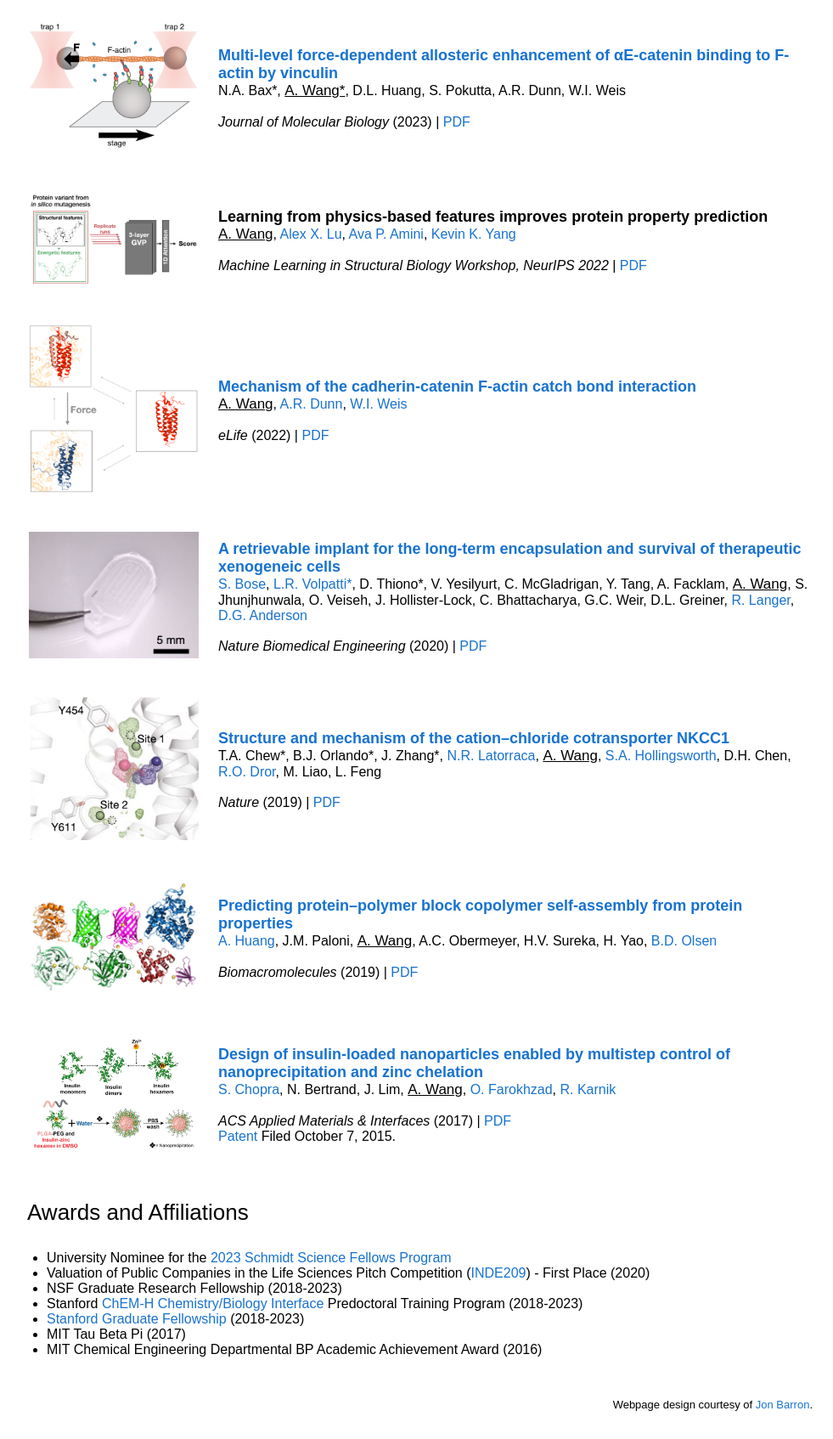
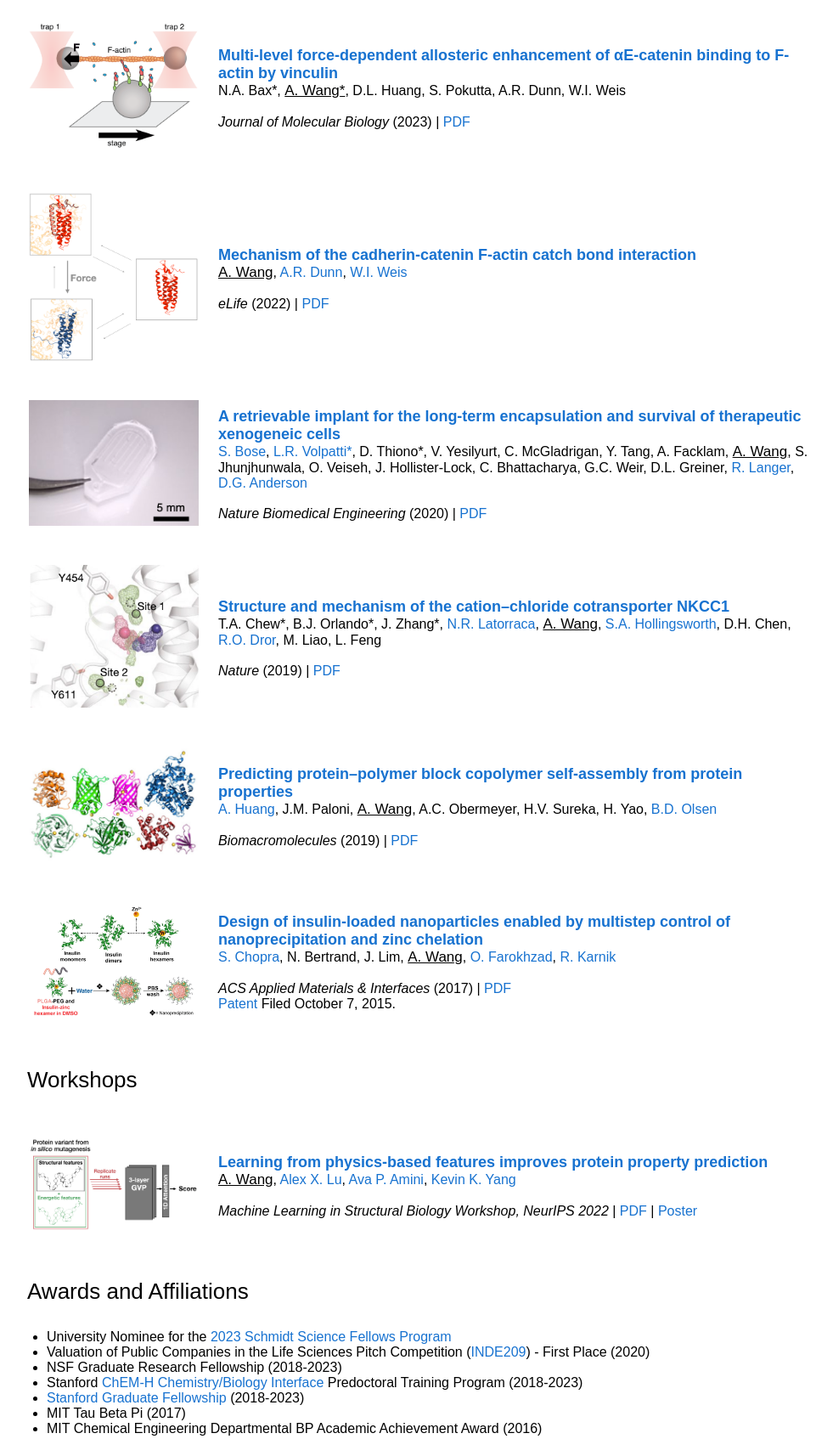
Before and after one commit to amywangsci/amywangsci.github.io, a plain HTML site: page index.html in a window 1280 px wide. Shown: the part 581-2275 px from the top of the page at 85% size, without its empty margins (154-1135 px from the left). Drawn offline with Linux system fonts and the light colour scheme.

```diff
--- a/index.html
+++ b/index.html
@@ -82,8 +82,7 @@
               <p style="text-align:center">
                 <name>Amy Wang</name>
               </p>
-              <p>Hi! I'm a senior scientist at Genentech, <a href="https://www.gene.com/scientists/our-scientists/prescient-design">Prescient Design</a>. I'm interested in problems at the intersection between biophysics, structural biology and machine learning.
-                At Prescient, I work on de novo antibody design.
+              <p>Hi! I'm a Senior Scientist at Genentech, <a href="https://www.gene.com/scientists/our-scientists/prescient-design">Prescient Design</a>. I work on problems at the intersection between biophysics, structural biology and machine learning to drive meaningful advances in drug discovery.
               <br>
 
               <br>
@@ -111,50 +110,6 @@
         </tbody>
       </table>
 
-
-        <!-- <table style="width:75%;border:0px;border-spacing:0px;border-collapse:separate;margin-right:auto;margin-left:auto;"><tbody>
-            <tr>
-            <td style="padding:20px;width:75%;vertical-align:middle">
-              <heading>Workshop Papers</heading>
-            </td>
-            </tr>
-
-        </table>
-
-        <table width="75%" align="center" border="0" style="margin-top: 10px; margin-bottom: 10px;">
-
-          </tr>
-        </table> -->
-
-        <!-- <table style="width:75%;border:0px;border-spacing:0px;border-collapse:separate;margin-right:auto;margin-left:auto;"><tbody>
-            <tr>
-            <td style="padding:20px;width:75%;vertical-align:middle">
-              <heading>Submitted Papers</heading>
-            </td>
-            </tr>
-
-        </table>
-
-        <table width="75%" align="center" border="0" style="margin-top: 10px; margin-bottom: 10px;">
-
-          <tr>
-            <td style="padding:20px;width:25%">
-              <img width=200px src='data/images/vh_cartoon.png'>
-            </td>
-            <td valign="center" width="100%">
-              <p>
-               <papertitle>Multi-level force-dependent allosteric enhancement of αE-catenin binding to F-actin by vinculin </papertitle> <br>
-                <authors> N.A. Bax*, <me>A. Wang*</me>, D.L. Huang, S. Pokutta, A.R. Dunn, W.I. Weis </authors>
-                <br> <br>
-                <em> Submitted </em> | <a href="https://www.biorxiv.org/content/10.1101/2022.05.07.491039v1"> bioRxiv </a>
-                <br>
-            </td>
-          </tr>
-
-        </table> -->
-
-
-
         </tbody></table>
         <table style="width:75%;border:0px;border-spacing:0px;border-collapse:separate;margin-right:auto;margin-left:auto;"><tbody>
             <tr>
@@ -180,20 +135,6 @@
             <br>
             </td>
             </tr>
-
-          <tr>
-            <td style="padding:20px;width:25%">
-              <img width=200px src='data/images/workshop_mlsb.png'>
-            </td>
-            <td valign="center" width="100%">
-              <p>
-                <papertitle>Learning from physics-based features improves protein property prediction </papertitle><br>
-                <authors> <me>A. Wang</me>, <a href="https://www.alexluresearch.com">Alex X. Lu</a>, <a href="https://avaamini.com"> Ava P. Amini</a>, <a href="https://yangkky.github.io">Kevin K. Yang</a> </authors>
-                <br> <br>
-                <em>Machine Learning in Structural Biology Workshop, NeurIPS 2022 </em> | <a href="data/pdf/MLSB_Workshop_Submission.pdf"> PDF </a>
-                <br>
-            </td>
-          </tr>
 
           <tr>
             <td style="padding:20px;width:25%">
@@ -277,6 +218,46 @@
             </tr>
           </table> -->
 
+          <table style="width:75%;border:0px;border-spacing:0px;border-collapse:separate;margin-right:auto;margin-left:auto;"><tbody>
+            <tr>
+            <td style="padding:20px;width:70%;vertical-align:middle">
+              <heading>Workshops</heading>
+            </td>
+          </tr>
+        </tbody></table>
+
+        <!-- <table width="75%" align="center" border="0" style="margin-top: 10px; margin-bottom: 10px;">
+          <tr>
+            <td style="padding:20px;width:25%">
+              <img width=200px src='data/images/therabdesign_architecture.png'>
+            </td>
+            <td valign="center" width="100%">
+              <p>
+                <papertitle>A guided design framework for the optimization of therapeutic-like antibodies </papertitle><br>
+                <authors> <me>A. Wang</me>, Zhe Sang, Samuel D. Stanton, Jennifer L. Hofmann, Saeed Izadi, Eliott Park, Jan Ludwiczak, Matthieu Kirchmeyer, Darcy Davidson, Andrew Maier, Tom Pritsky, Nathan C. Frey, Andrew M. Watkins, Franziska Seeger </authors>
+                <br> <br>
+                <em>Generative and Experimental Perspectives for Biomolecular Design, ICLR 2025 </em> | <a href="data/pdf/TheraAbDesign_ICLR_GEM.pdf"> PDF </a>
+                <br>
+            </td>
+          </tr>
+        </table> -->
+
+        <table width="75%" align="center" border="0" style="margin-top: 10px; margin-bottom: 10px;">
+          <tr>
+            <td style="padding:20px;width:25%">
+              <img width=200px src='data/images/workshop_mlsb.png'>
+            </td>
+            <td valign="center" width="100%">
+              <p>
+                <papertitle> <a href="https://www.mlsb.io/papers_2022/Learning_from_physics_based_features_improves_protein_property_prediction.pdf"> Learning from physics-based features improves protein property prediction </papertitle></a><br>
+                <authors> <me>A. Wang</me>, <a href="https://www.alexluresearch.com">Alex X. Lu</a>, <a href="https://avaamini.com"> Ava P. Amini</a>, <a href="https://yangkky.github.io">Kevin K. Yang</a> </authors>
+                <br> <br>
+                <em>Machine Learning in Structural Biology Workshop, NeurIPS 2022 </em> | <a href="data/pdf/MLSB_Workshop_Submission.pdf"> PDF </a> | <a href=""https://neurips.cc/virtual/2022/59039"> Poster </a>
+                <br>
+            </td>
+          </tr>
+        </table>
+
         <table style="width:75%;border:0px;border-spacing:0px;border-collapse:separate;margin-right:auto;margin-left:auto;"><tbody>
             <tr>
             <td style="padding:20px;width:75%;vertical-align:middle">
```
Also changed, not shown: data/images/therabdesign_architecture.png (added), 1 other file.
